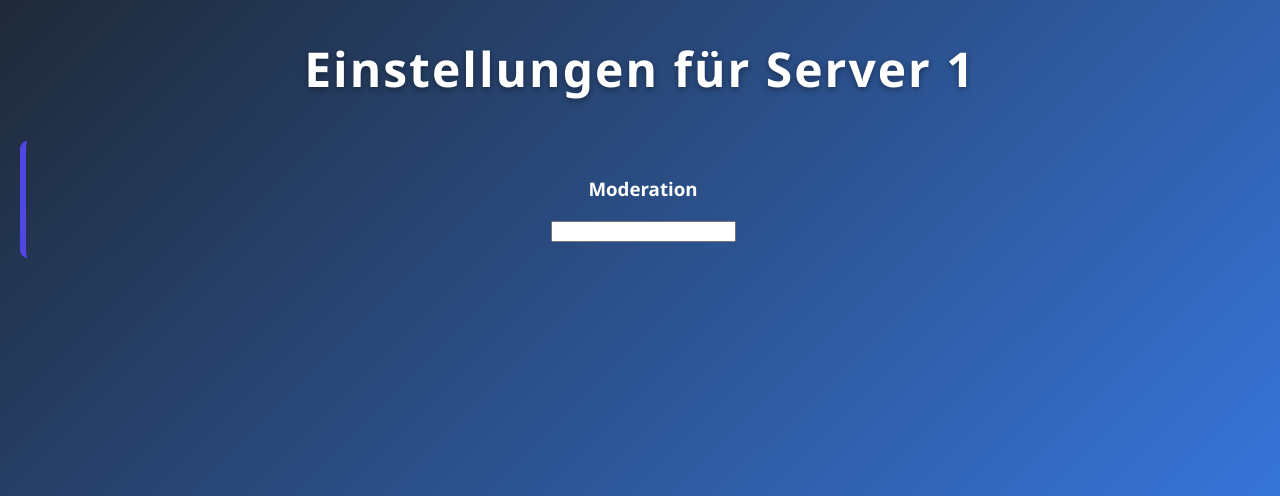
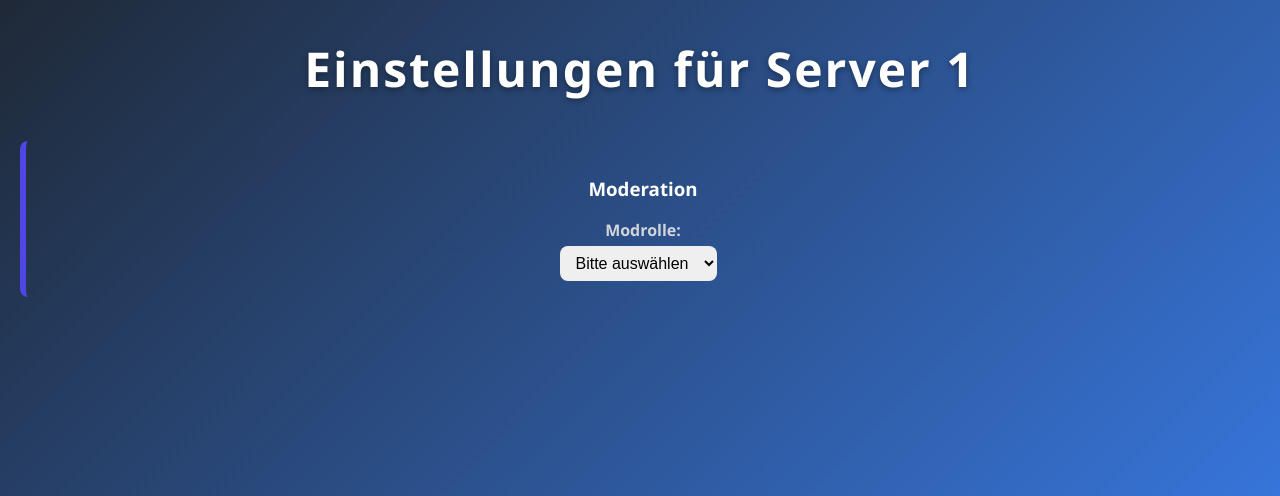
Before and after one commit to dernaXan/CometAdmin, a Flask app: template templates/guild_config.html in a window 1280 px wide. Shown: the top 496 px of the page. Run offline with Flask 3, Linux system fonts and the light colour scheme; the template is opened without the code that fills it: most values are stand-ins (such as "Sample title", 1, 10 or a date in 2020).

Commit message:
Update guild_config.html

```diff
--- a/templates/guild_config.html
+++ b/templates/guild_config.html
@@ -31,7 +31,13 @@
     <h1>Einstellungen für Server {{ guild_id }}</h1>
     <div class="section">
       <h3>Moderation</h3>
-      <input type="email" />
+      <label for="moddropdown">Modrolle:</label>
+      <select id="modrole" name="dropdown">
+        <option value="" disabled selected>Bitte auswählen</option>
+        {% for role in roles %}
+          <option value="{{ role.id }}">{{ role.name }}</option>
+        {% endfor %}
+      </select>
     </div>
   </body>
 </html>
```
